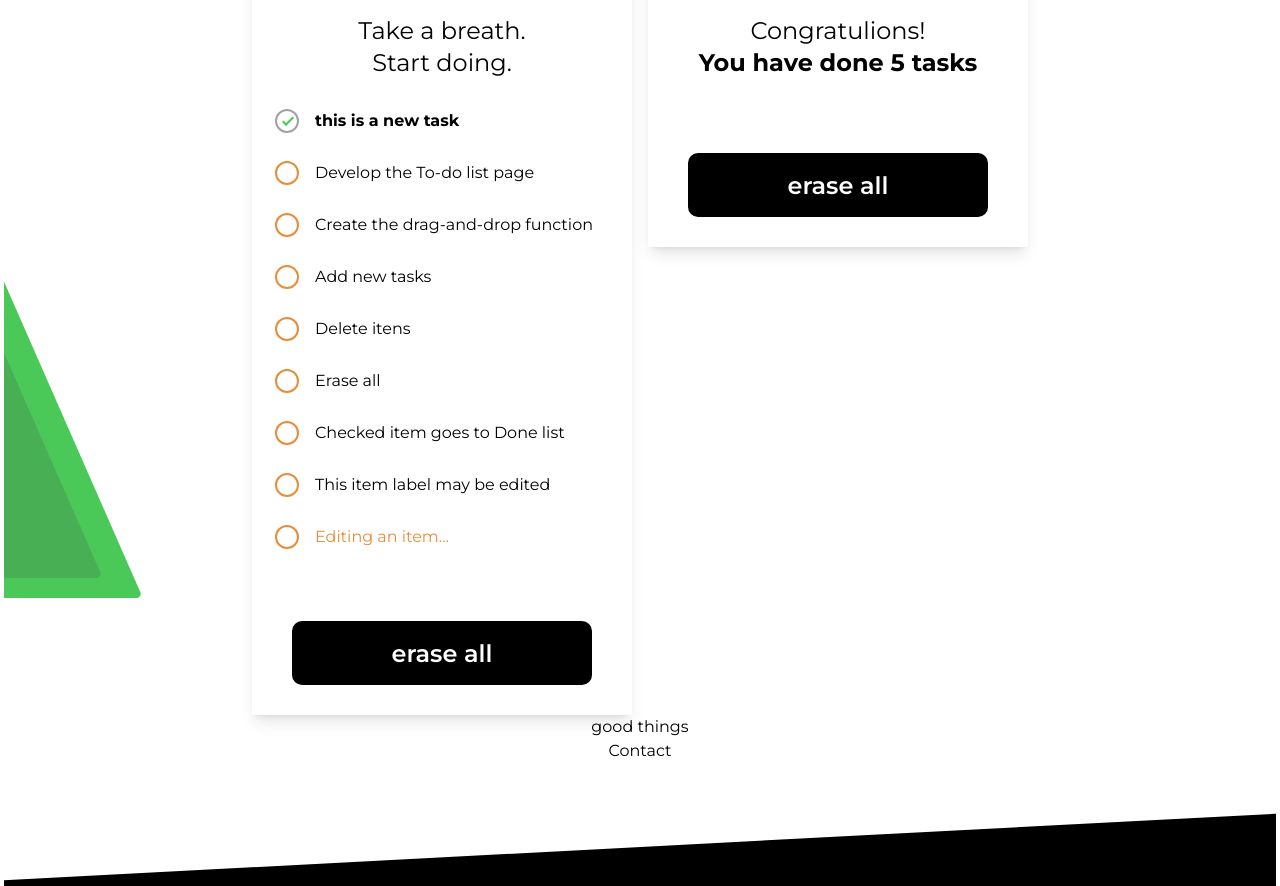
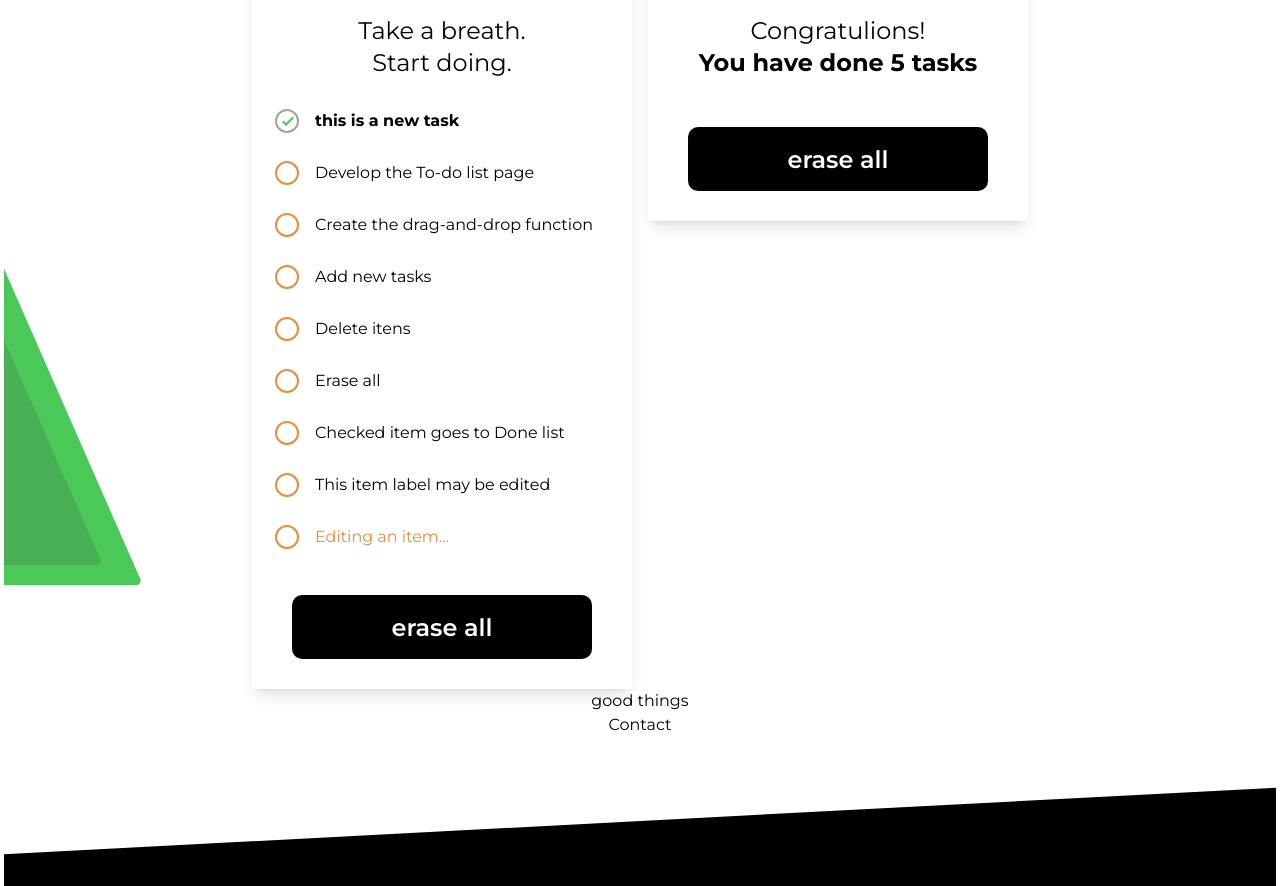
Before and after one commit to jademirf/coopers-todo-list-web, a Next.js app: page / in a window 1280 px wide. Shown: the part 1251-2137 px from the top of the page. Built offline with nearby package versions, Linux system fonts and the light colour scheme.

Commit message:
adjusts button margin

```diff
--- a/src/components/Button.tsx
+++ b/src/components/Button.tsx
@@ -2,13 +2,14 @@
 interface ButtonProps {
   text: string;
   type?: 'PRIMARY' | 'SECONDARY';
+  extraClasses: string;
 }
 
-export const Button = ({text, type = 'PRIMARY', ...rest}: ButtonProps) => {
+export const Button = ({text, type = 'PRIMARY', extraClasses, ...rest}: ButtonProps) => {
   const bgColor = type === 'PRIMARY' ? 'green-500' : 'black'
   return (
     <button
-      className={`bg-${bgColor} font-semibold leading-[29px] mt-7 md:mt-11 text-white text-2xl w-[300px] h-16 rounded-[10px]`}
+      className={`bg-${bgColor} font-semibold leading-[29px] text-white text-2xl w-[300px] h-16 rounded-[10px] ${extraClasses}`}
       {...rest}
     >{text}</button>
   )
--- a/src/components/ListCard.tsx
+++ b/src/components/ListCard.tsx
@@ -39,7 +39,7 @@ export const ListCard = ({title, color, message, count, items, allowNew = false,
             }
             {children}
           </ul>
-          <Button text="erase all" type="SECONDARY" />
+          <Button text="erase all" extraClasses="mt-2 md:mt-[18px]" type="SECONDARY" />
         </div>
       </section>
 
--- a/src/components/ListItem.tsx
+++ b/src/components/ListItem.tsx
@@ -4,7 +4,7 @@ export interface ItemProps {
   title: string;
   done: boolean;
   id: string;
-  extraClasses: string;
+  extraClasses?: string;
 }
 
 export const ListItem = ({title, done = false, extraClasses}: ItemProps) =>{
--- a/src/pages/index.tsx
+++ b/src/pages/index.tsx
@@ -62,7 +62,7 @@ export default function Home() {
             <p className="font-bold leading-[64px] text-[60px] lg:text-[80px]">Organize</p>
             <p className="font-regular leading-[44px] lg:leading-[64px] lg:mt-2 text-[40px] lg:text-[60px] text-green-500">your daily jobs</p>
             <p className="font-semibold text-xl lg:text-2xl leading-6 mt-7 lg:mt-14">the only way to get things done</p>
-            <Button text="Go to To-do list" type="PRIMARY" onClick={()=> alert('hi')} />
+            <Button text="Go to To-do list" extraClasses="mt-7 md:mt-11" type="PRIMARY" onClick={()=> alert('hi')} />
           </div>
           <div id="hero-image" className="hidden md:block">
             <Image src="/hero-slide.png" alt="Room with 3 chairs and one television" width={443} height={481} />
```
